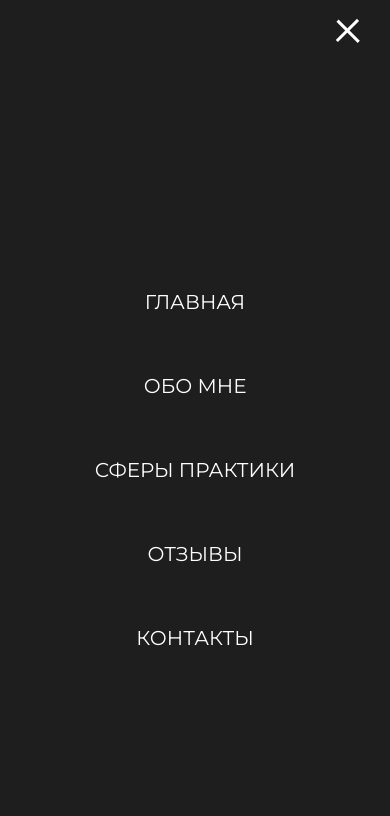
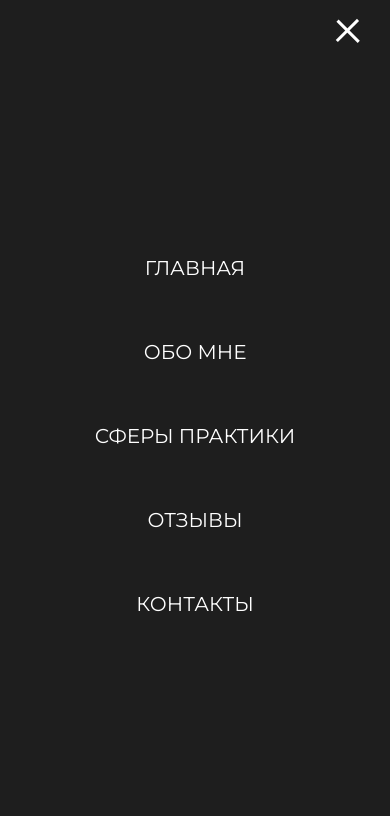
Before and after one commit to chepurnovlad/Lawyer, a plain HTML site: page index.html in a window 390 px wide. Both pictures are taken after a click on the button "Menu". Shown: the top 816 px of the page. Drawn offline with nearby package versions, Linux system fonts and the light colour scheme; a web font is replaced by a local one.

Commit message:
Add files via upload

```diff
--- a/style.css
+++ b/style.css
@@ -135,7 +135,7 @@ h1,h2,h3,h4,h5,h6 {
 =======================*/
 
 .nav {
-    margin-top: 8px;
+    padding-top: 7px;
     display: flex;
     justify-content: flex-end;
     position: relative;
@@ -1027,20 +1027,16 @@ h1,h2,h3,h4,h5,h6 {
     /* Nav */
     .nav {
         display: none;
+    }
+
+    .nav.active {
+        display: flex;
         flex-direction: column;
         justify-content: center;
         text-align: center;
         width: 100%;
         height: 100vh;
-        top: 100%;
         background-color: #1e1e1e;
-    }
-
-    .nav.active {
-        display: flex;
-        flex-direction: column;
-        align-items: center;
-        text-align: center;
     }
 
     .nav__link {
```
